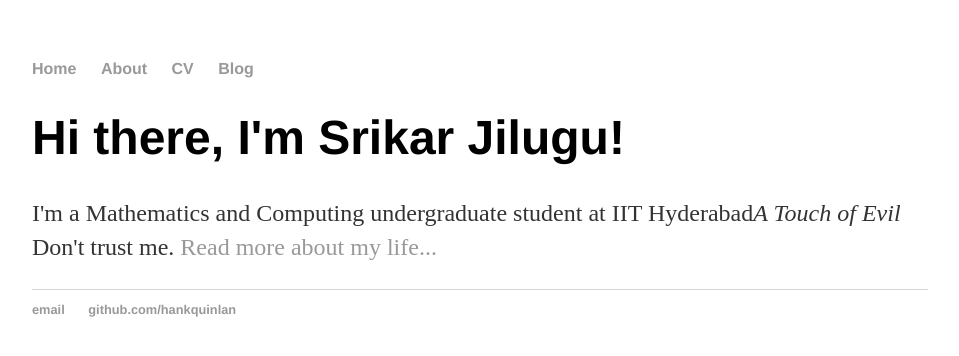
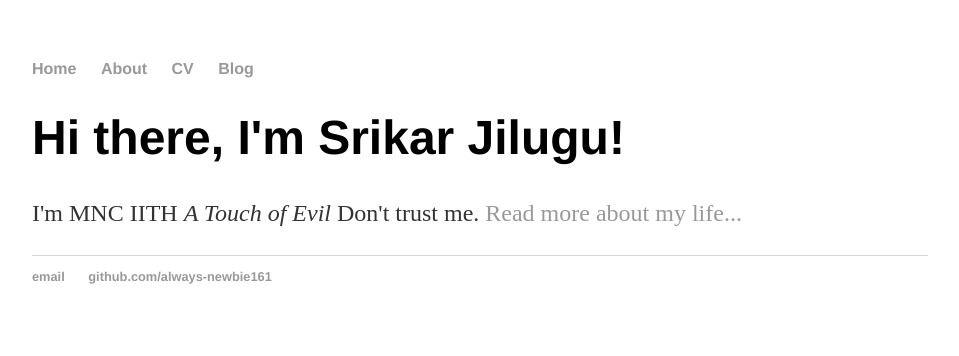
Before and after one commit to always-newbie161/always-newbie161.github.io, a Jekyll site: the page built from index.html, in a window 1280 px wide. Shown: the top 356 px of the page, without its empty margins (160-1119 px from the left). Built offline with Jekyll 4.4.1, drawn with Linux system fonts in a browser that asks for light colours.

Commit message:
Update index.html

```diff
--- a/index.html
+++ b/index.html
@@ -1,30 +1,8 @@
-<!DOCTYPE html>
-<html>
-	<head>
-		<title>Srikar Jilugu, Sophomore</title>
-		<!-- link to main stylesheet -->
-		<link rel="stylesheet" type="text/css" href="/css/main.css">
-	</head>
-	<body>
-		<nav>
-    		<ul>
-        		<li><a href="/">Home</a></li>
-	        	<li><a href="/about">About</a></li>
-        		<li><a href="/cv">CV</a></li>
-        		<li><a href="/blog">Blog</a></li>
-    		</ul>
-		</nav>
-		<div class="container">
-    		<div class="blurb">
-        		<h1>Hi there, I'm Srikar Jilugu!</h1>
-				<p>I'm a Mathematics and Computing undergraduate student at IIT Hyderabad<em>A Touch of Evil</em> Don't trust me. <a href="/about">Read more about my life...</a></p>
-    		</div><!-- /.blurb -->
-		</div><!-- /.container -->
-		<footer>
-    		<ul>
-        		<li><a href="mailto:srikarreddy38@gmail.com">email</a></li>
-        		<li><a href="https://github.com/always-newbie161">github.com/hankquinlan</a></li>
-			</ul>
-		</footer>
-	</body>
-</html>
+---
+layout: default
+title: Srikar Jilugu, Sophomore
+---
+<div class="blurb">
+	<h1>Hi there, I'm Srikar Jilugu!</h1>
+	<p>I'm MNC IITH <em>A Touch of Evil</em> Don't trust me. <a href="/about">Read more about my life...</a></p>
+</div><!-- /.blurb -->
```
